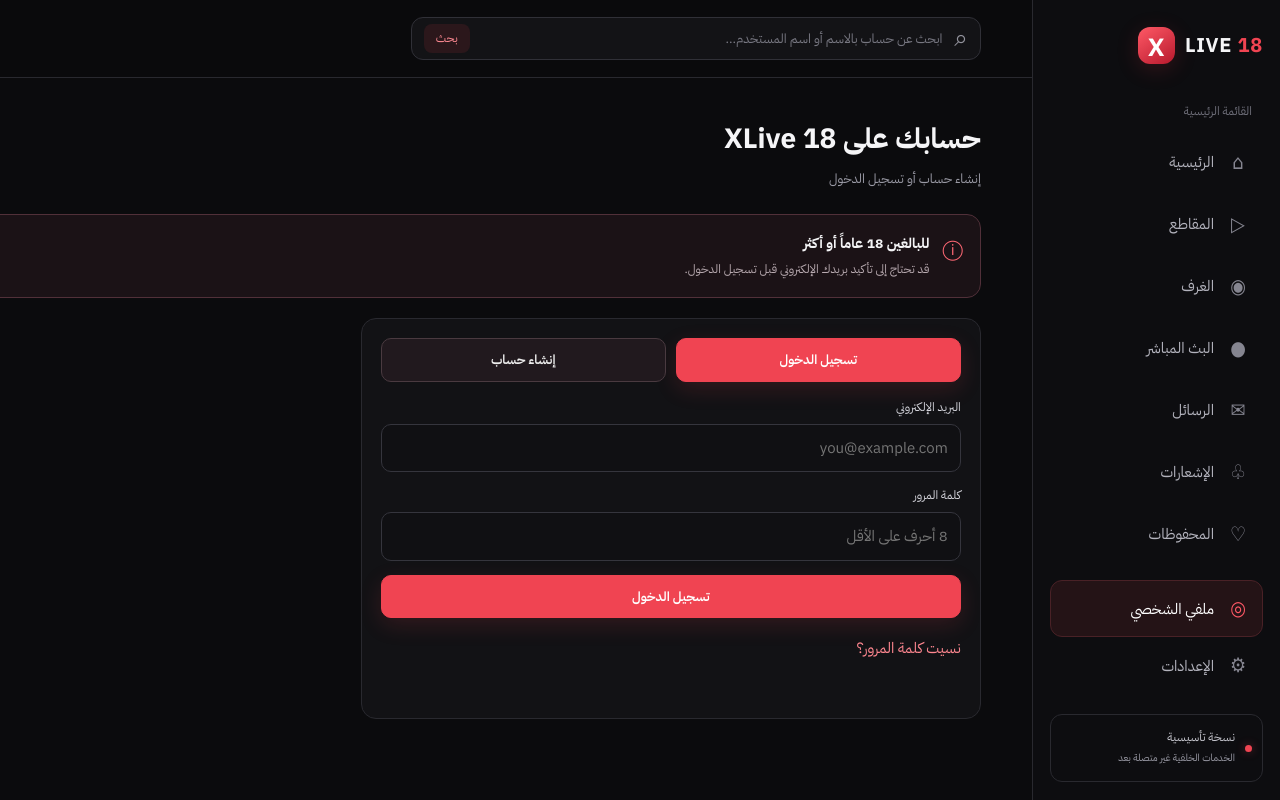
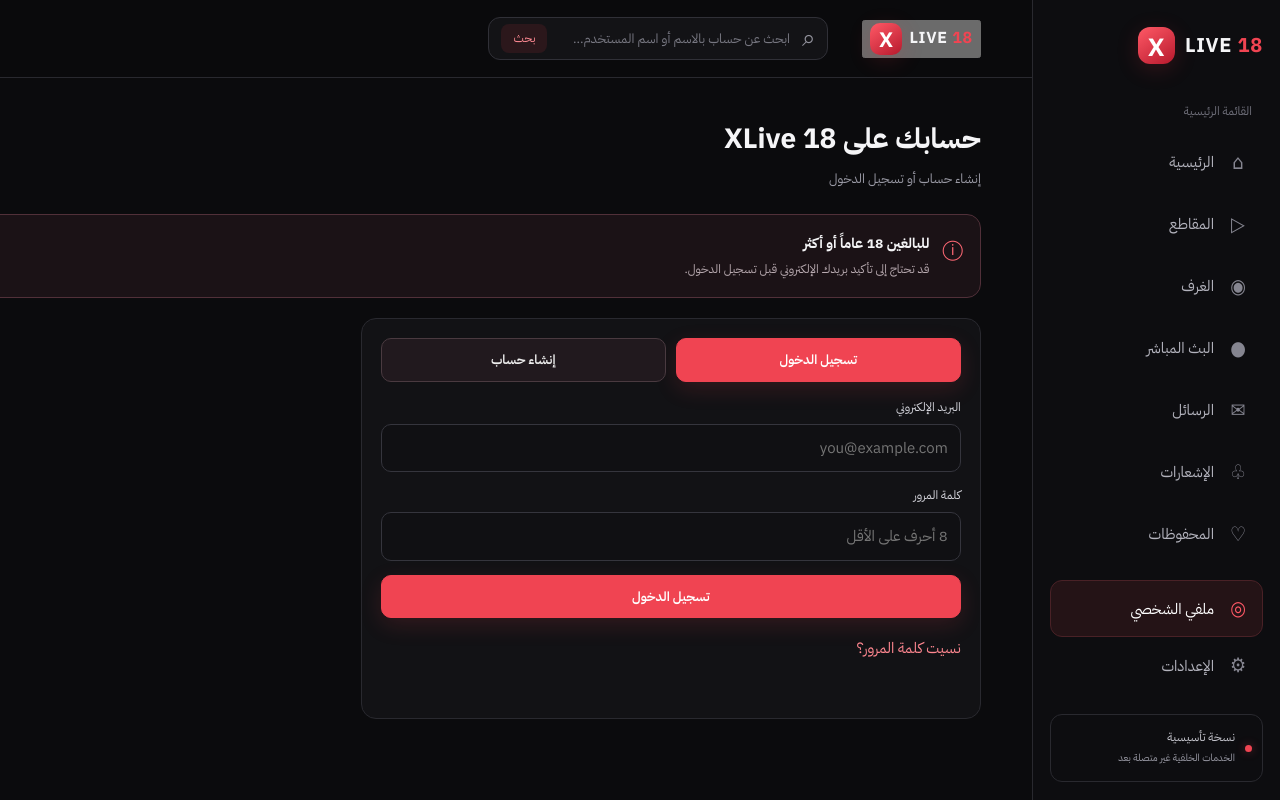
Before and after one commit to xlive18official/xlive18, a website: page index.html in a window 1280 px wide. Drawn offline with nearby package versions, Linux system fonts and the light colour scheme.

Commit message:
Show compact XLIVE18 brand beside search in top bar

```diff
--- a/styles.css
+++ b/styles.css
@@ -235,3 +235,12 @@ button,a,input,textarea,select{max-width:100%;overflow-wrap:anywhere}
  .home-page-number,.home-page-arrow{min-width:29px;height:30px;padding-inline:6px}
 }
 @media(max-width:360px){.home-feed-grid{gap:3px}.home-clip-card strong{font-size:8px}.home-page-number,.home-page-arrow{min-width:26px;height:28px}}
+
+
+/* Keep the site name and a restrained search field visible in the desktop top bar */
+@media(min-width:761px){
+ .topbar>.mobile-brand{display:flex;font-size:16px;gap:7px;flex:0 0 auto}
+ .topbar>.mobile-brand .brand-mark{width:32px;height:32px;border-radius:10px;font-size:21px}
+ .topbar>.search-form{flex:0 1 340px;max-width:340px;margin-inline-start:12px}
+ .topbar>.top-actions{margin-inline-start:auto}
+}
```
